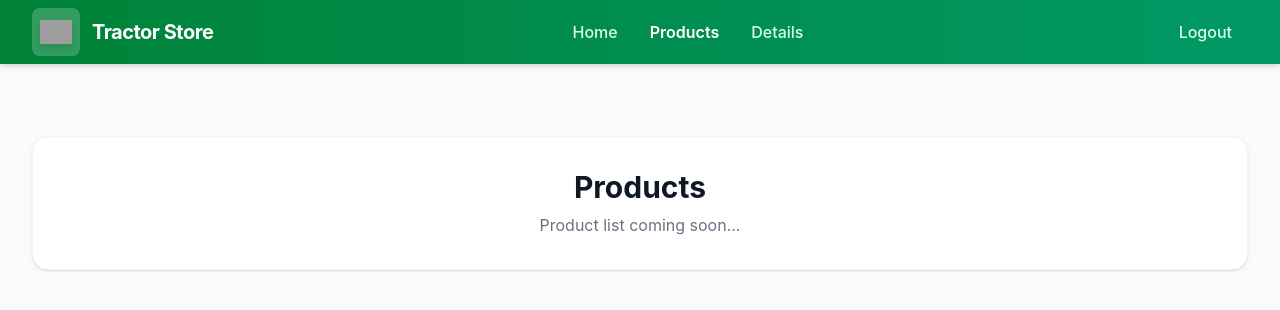
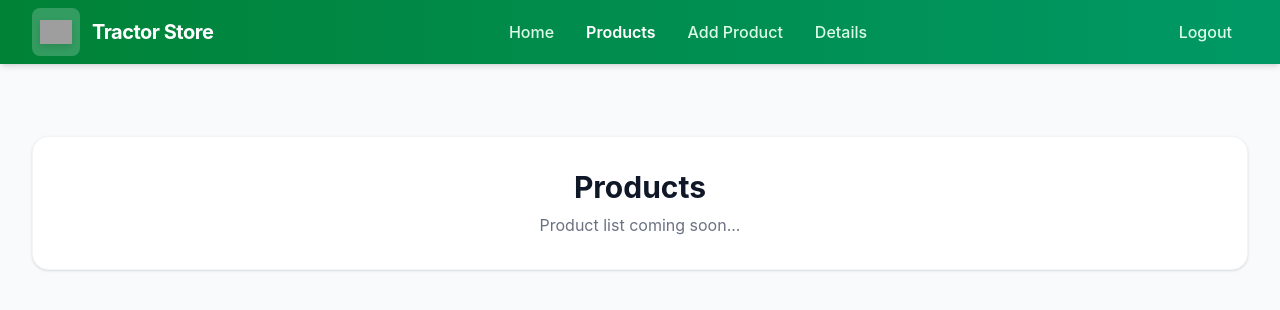
Before and after one commit to Akarsh-20/TractorStore, a React (Vite) app: page /products in a window 1280 px wide. Shown: the top 310 px of the page. Built offline with nearby package versions, Linux system fonts and the light colour scheme; sample sign-in values are in the browser's storage; grey boxes are pictures that could not be loaded.

Commit message:
Added Add Product link to navbar

```diff
--- a/src/components/Navbar/Navbar.tsx
+++ b/src/components/Navbar/Navbar.tsx
@@ -30,6 +30,7 @@ const Navbar = () => {
           <div className="hidden md:flex items-center space-x-8">
             <Link to="/" className="text-green-100 hover:text-white font-medium transition-colors">Home</Link>
             <Link to="/products" className="text-white font-semibold transition-colors">Products</Link>
+            <Link to="/products/new" className="text-green-100 hover:text-white font-medium transition-colors">Add Product</Link>
             <Link to="#" className="text-green-100 hover:text-white font-medium transition-colors">Details</Link>
           </div>
 
@@ -47,10 +48,11 @@ const Navbar = () => {
       </div>
 
       {/* mobile navigation (simple fallback) */}
-      <div className="md:hidden bg-green-800/50 px-4 py-2 flex justify-between border-t border-white/10">
-        <Link to="/" className="text-green-100 hover:text-white text-sm">Home</Link>
-        <Link to="/products" className="text-white text-sm font-semibold">Products</Link>
-        <Link to="#" className="text-green-100 hover:text-white text-sm">Details</Link>
+      <div className="md:hidden bg-green-800/50 px-4 py-2 flex justify-between border-t border-white/10 overflow-x-auto gap-4">
+        <Link to="/" className="text-green-100 hover:text-white text-sm whitespace-nowrap">Home</Link>
+        <Link to="/products" className="text-white text-sm font-semibold whitespace-nowrap">Products</Link>
+        <Link to="/products/new" className="text-green-100 hover:text-white text-sm whitespace-nowrap">Add Product</Link>
+        <Link to="#" className="text-green-100 hover:text-white text-sm whitespace-nowrap">Details</Link>
       </div>
     </nav>
   );
```
Also changed, not shown: commit_msg.txt, imagesIcons/Hb1f786879ab340769f41034d1bc4309a1.jpg_640x640.avif (added), imagesIcons/green-tractor-old-attached-implement-36481346.webp (added).
